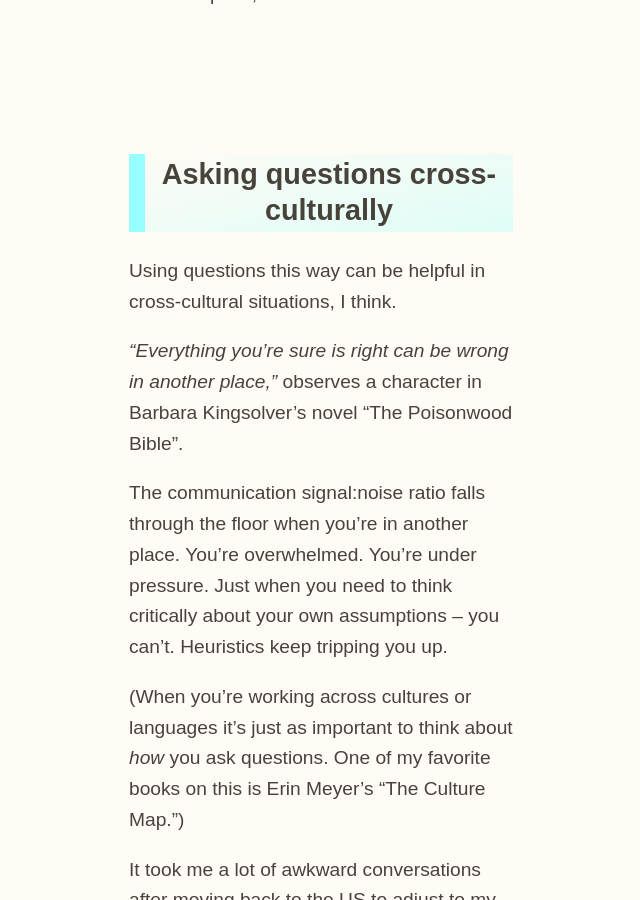
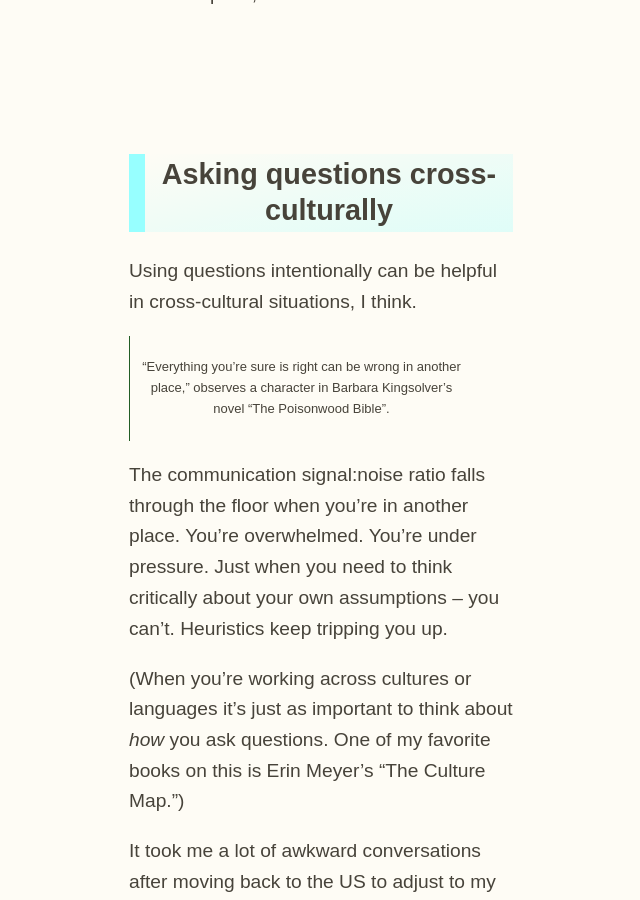
Before and after one commit to zachmccabe/zachmccabe.github.io, a Jekyll site: the page built from just_ask.md, in a window 1280 px wide and 900 px high, scrolled down 1929 px. Shown: the whole window, without its empty margins (319-959 px from the left). Built offline with Jekyll 4.4.1, drawn with Linux system fonts in a browser that asks for light colours.

Commit message:
Update just_ask.md

```diff
--- a/just_ask.md
+++ b/just_ask.md
@@ -45,9 +45,9 @@
 
 ## Asking questions cross-culturally
 
-Using questions this way can be helpful in cross-cultural situations, I think.
+Using questions intentionally can be helpful in cross-cultural situations, I think.
 
-_"Everything you're sure is right can be wrong in another place,"_ observes a character in Barbara Kingsolver's novel "The Poisonwood Bible".
+> "Everything you're sure is right can be wrong in another place," observes a character in Barbara Kingsolver's novel "The Poisonwood Bible".
 
 The communication signal:noise ratio falls through the floor when you're in another place. You're overwhelmed. You're under pressure. Just when you need to think critically about your own assumptions – you can't. Heuristics keep tripping you up.
 
```
